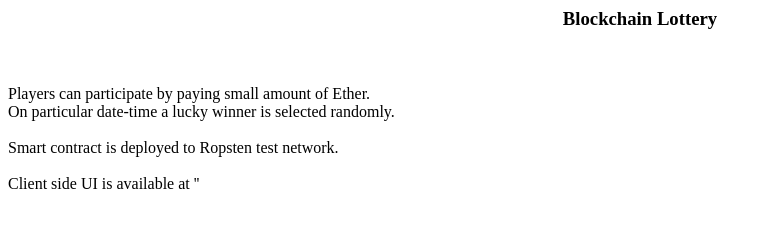
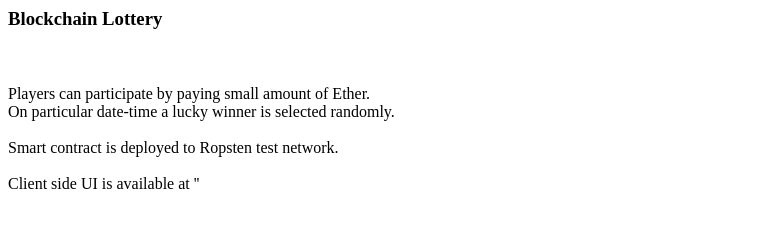
Before and after one commit to DAppProgrammer/BlockchainLottery, a plain HTML site: page index.html in a window 1280 px wide. Shown: the whole page, without its empty margins (0-771 px from the left). Drawn offline with Linux system fonts and the light colour scheme.

Commit message:
Update index.html

```diff
--- a/index.html
+++ b/index.html
@@ -1,4 +1,4 @@
-<center><h3>Blockchain Lottery</h3></center>
+<h3>Blockchain Lottery</h3>
 <br/><br/>
 Players can participate by paying small amount of Ether.<br/>
 On particular date-time a lucky winner is selected randomly.
```
